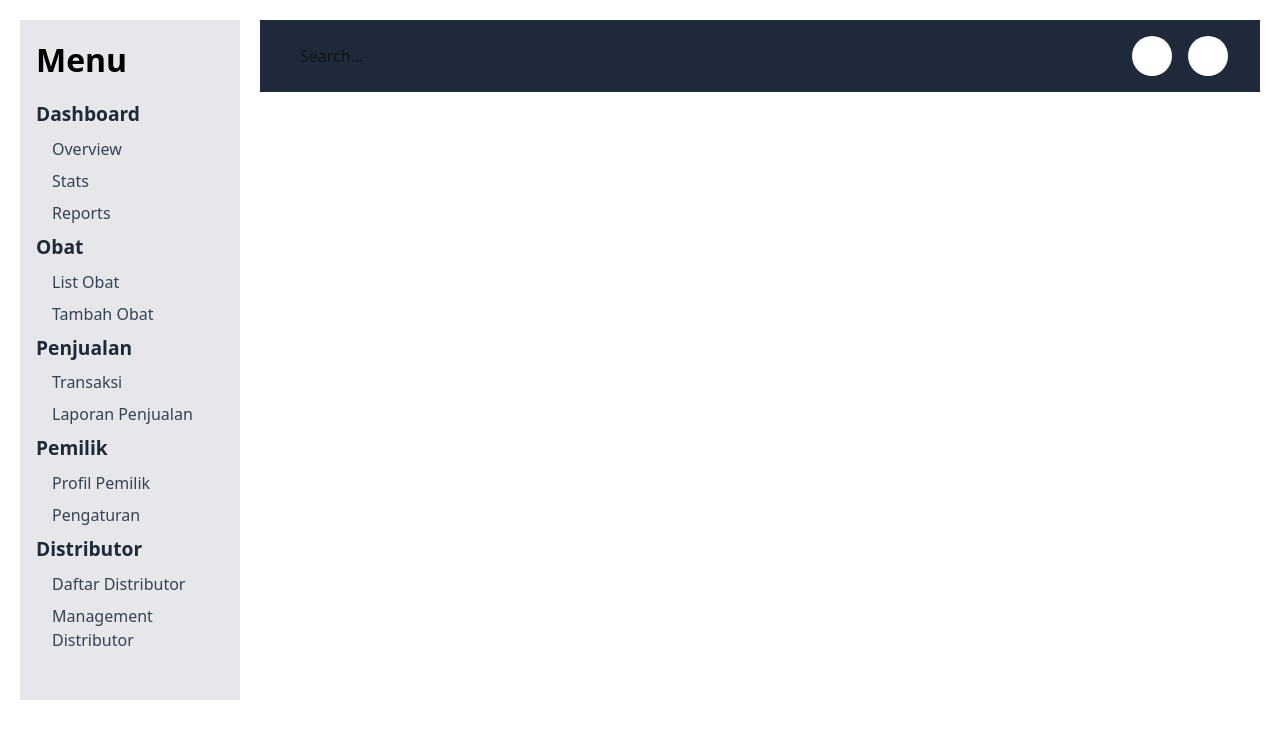
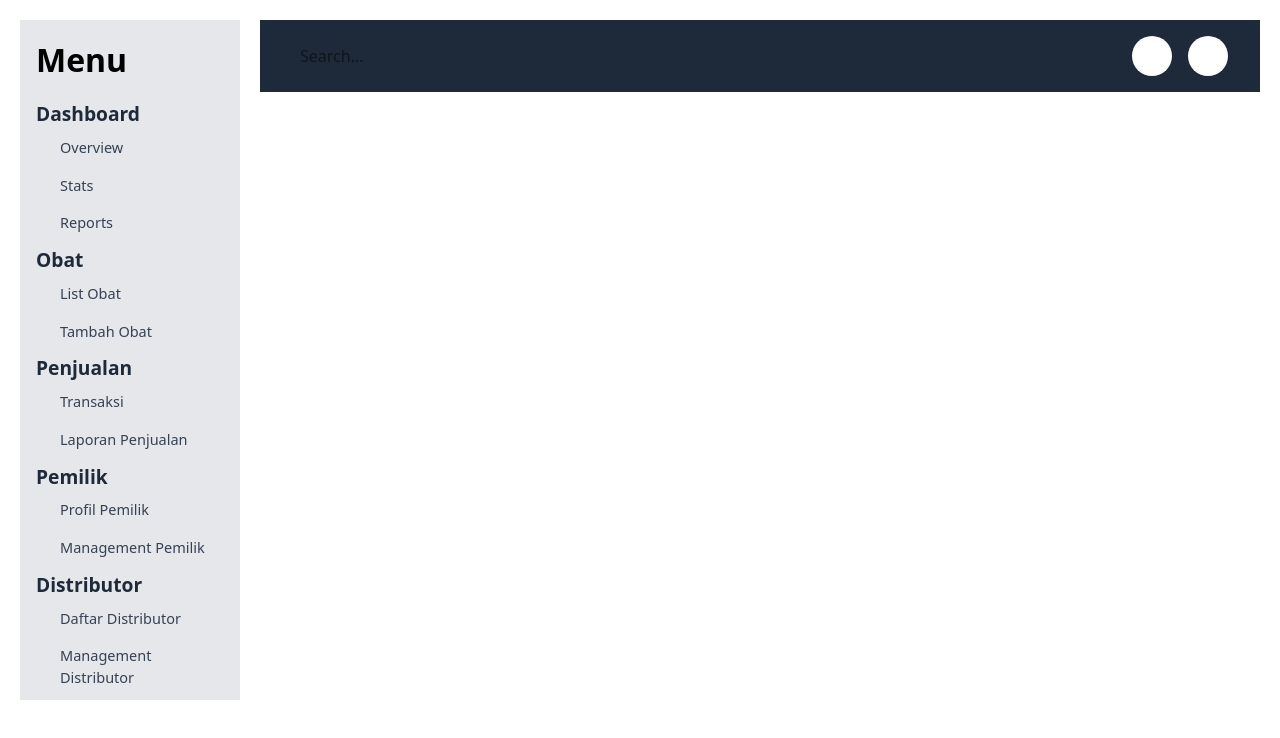
Before and after one commit to vero57/LSP-Apotek-Online, a Next.js app: page / in a window 1280 px wide. Shown: the top 738 px of the page. Built offline with nearby package versions, Linux system fonts and the light colour scheme.

Commit message:
Update Sidebar component: rename sub-item and adjust styling for better readability

```diff
--- a/src/app/components/Sidebar.tsx
+++ b/src/app/components/Sidebar.tsx
@@ -7,7 +7,7 @@ export default function Sidebar() {
     { title: "Dashboard", subItems: ["Overview", "Stats", "Reports"] },
     { title: "Obat", subItems: ["List Obat", "Tambah Obat"] },
     { title: "Penjualan", subItems: ["Transaksi", "Laporan Penjualan"] },
-    { title: "Pemilik", subItems: ["Profil Pemilik", "Pengaturan"] },
+    { title: "Pemilik", subItems: ["Profil Pemilik", "Management Pemilik"] },
     { title: "Distributor", subItems: ["Daftar Distributor", "Management Distributor"] },
   ];
 
@@ -19,12 +19,12 @@ export default function Sidebar() {
       <ul className="list-none p-0">
         {menuItems.map((item, index) => (
           <li key={index}>
-            <div className="mb-2 font-bold text-[1.2em] flex justify-between items-center">
+            <div className="mb-1 font-bold text-[1.2em] flex justify-between items-center">
               <span className="text-gray-800 flex-1">{item.title}</span>
             </div>
-            <ul className="list-none pl-4">
+            <ul className="list-none pl-5 text-[14.5px]">
               {item.subItems.map((subItem, subIndex) => (
-                <li key={subIndex} className="mb-2 text-[1em] text-gray-700">
+                <li key={subIndex} className="mb-2 text-[1em] text-gray-700 hover:bg-gray-300 p-1 rounded">
                   {subItem}
                 </li>
               ))}
```
